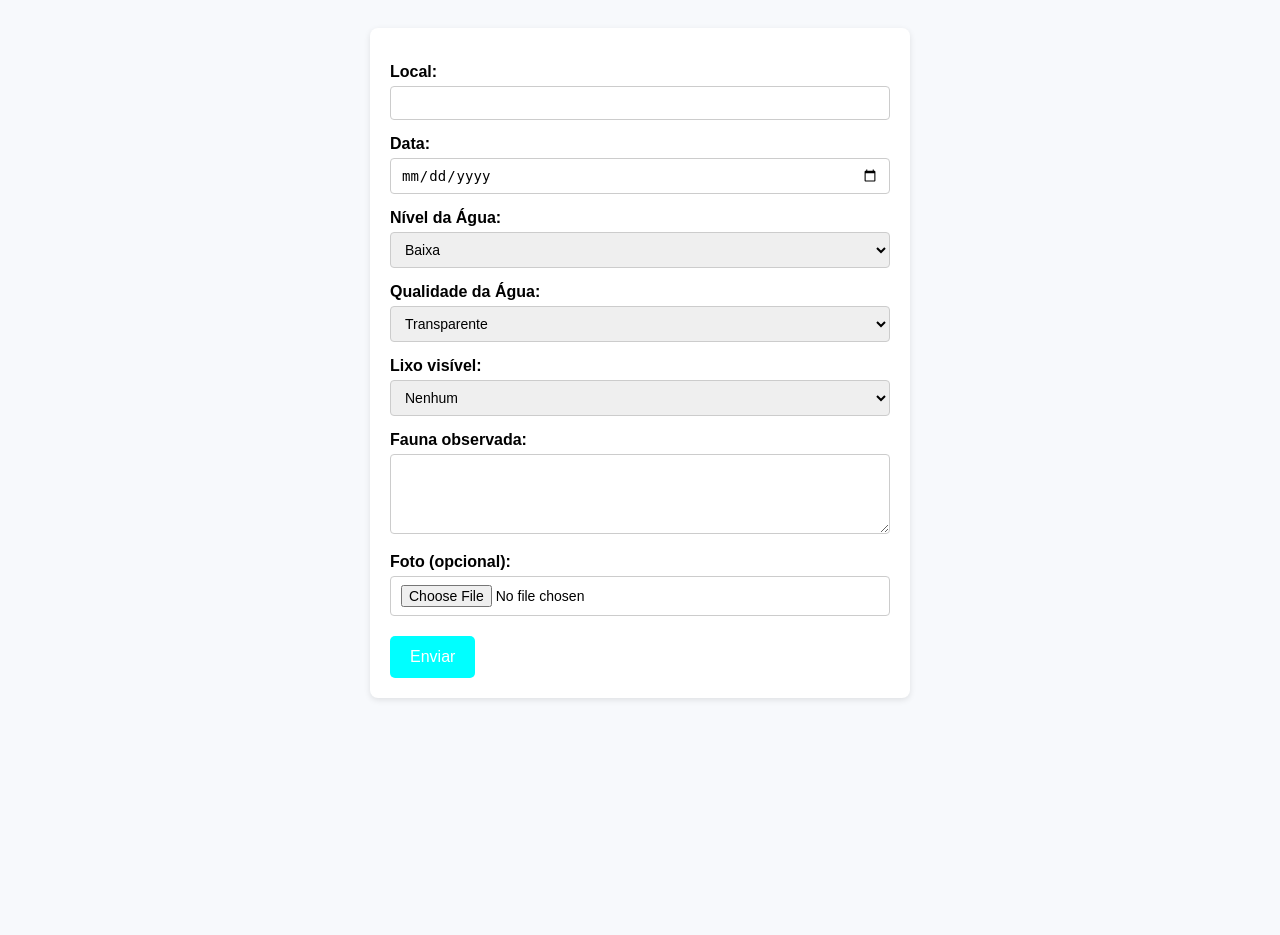
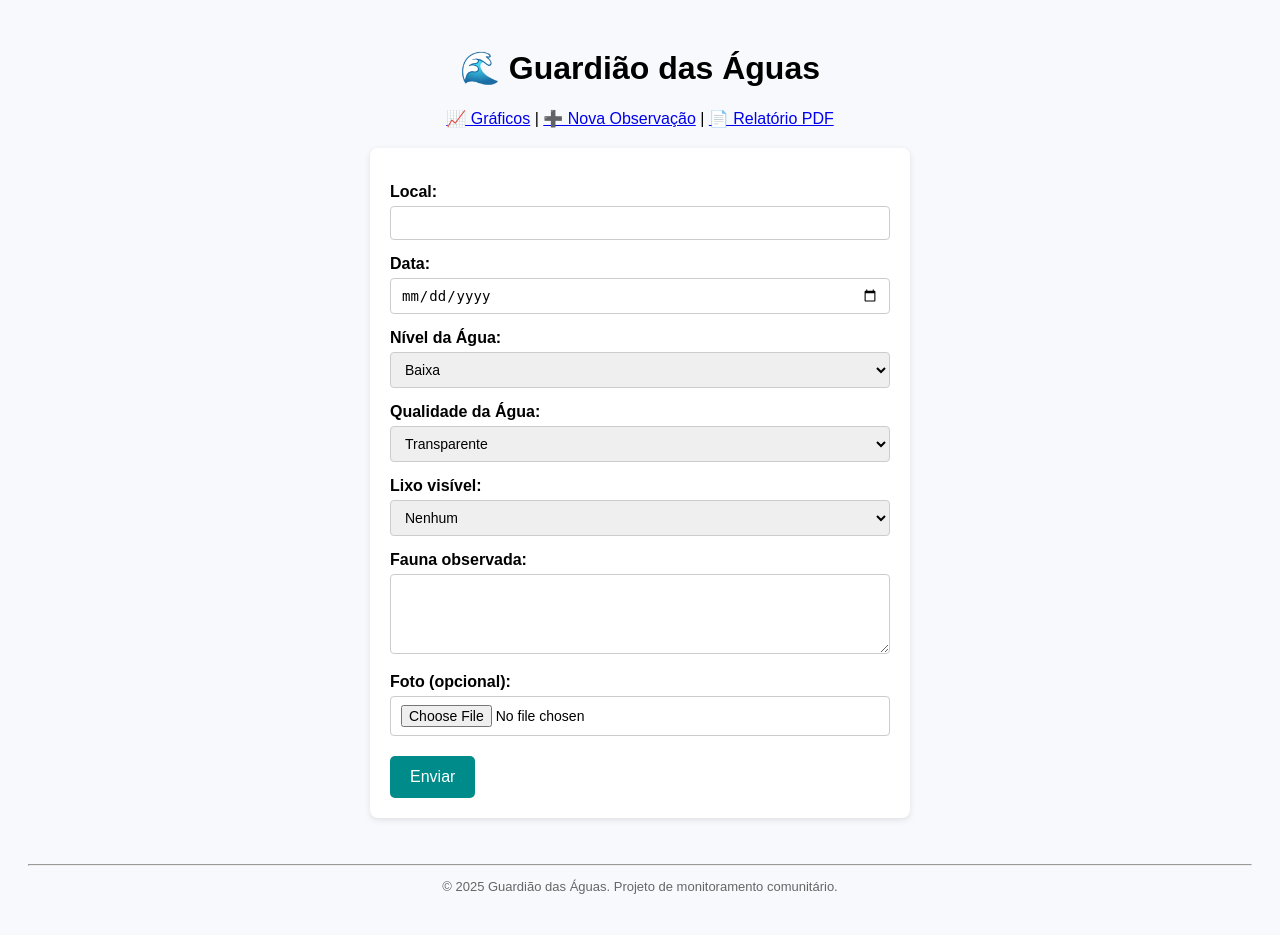
Before and after one commit to lucasjdc/guardiao-das-aguas-php-mariadb, a PHP site: page /nova-observacao.php in a window 1280 px wide. Before the commit the page ends 700 px from the top, so only its background shows below. Run offline with PHP 8.4, Linux system fonts and the light colour scheme.

Commit message:
Adiciona header e footer reutilizáveis ao projeto

```diff
--- /dev/null
+++ b/includes/footer.php
@@ -0,0 +1,6 @@
+    <footer style="text-align:center; padding-top: 40px; font-size: 13px; color: #666;">
+        <hr>
+        <p>&copy; <?php echo date('Y'); ?> Guardião das Águas. Projeto de monitoramento comunitário.</p>
+    <footer>
+</body>
+</html>
--- /dev/null
+++ b/includes/header.php
@@ -0,0 +1,16 @@
+<!DOCTYPE html>
+<html lang="pt-BR">
+    <head>
+        <meta charset="UTF-8">
+        <title>Guardião das Águas</title>
+        <link rel="stylesheet" href="style.css">
+    </head>
+    <body>
+        <header style="text-align:center; padding-bottom: 20px">
+            <h1>🌊 Guardião das Águas</h1>
+            <nav>
+                <a href="../index.php">📈 Gráficos</a> |
+                <a href="../nova-observacao.php">➕ Nova Observação</a> |
+                <a href="gerar-relatorio.php">📄 Relatório PDF</a>
+            </nav>
+        </header>
--- a/index.php
+++ b/index.php
@@ -1,3 +1,4 @@
+<?php include 'includes/header.php'; ?>
 <?php include 'conexao.php'; ?>
 <canvas id="grafico" width="400" height="200"></canvas>
 <script src="js/chart.min.js"></script>
@@ -18,3 +19,4 @@ fetch("dados-json.php")
     });
   });
 </script>
+<?php include 'includes/footer.php'; ?>
--- a/nova-observacao.php
+++ b/nova-observacao.php
@@ -1,3 +1,4 @@
+<?php include 'includes/header.php'; ?>
 <!DOCTYPE html>
 <html lang="pt-BR">
 <head>
@@ -43,6 +44,4 @@
 
   <button type="submit">Enviar</button>
 </form>
-
-</body>
-</html>
+<?php include 'includes/footer.php'; ?>
--- a/style.css
+++ b/style.css
@@ -40,7 +40,7 @@ body {
 
   button {
     margin-top: 20px;
-    background: #00FFFF;
+    background: #008B8B;
     color: white;
     border: none;
     padding: 12px 20px;
@@ -50,5 +50,5 @@ body {
   }
 
   button:hover {
-    background: #00CED1;
+    background: #20B2AA;
   }
```
